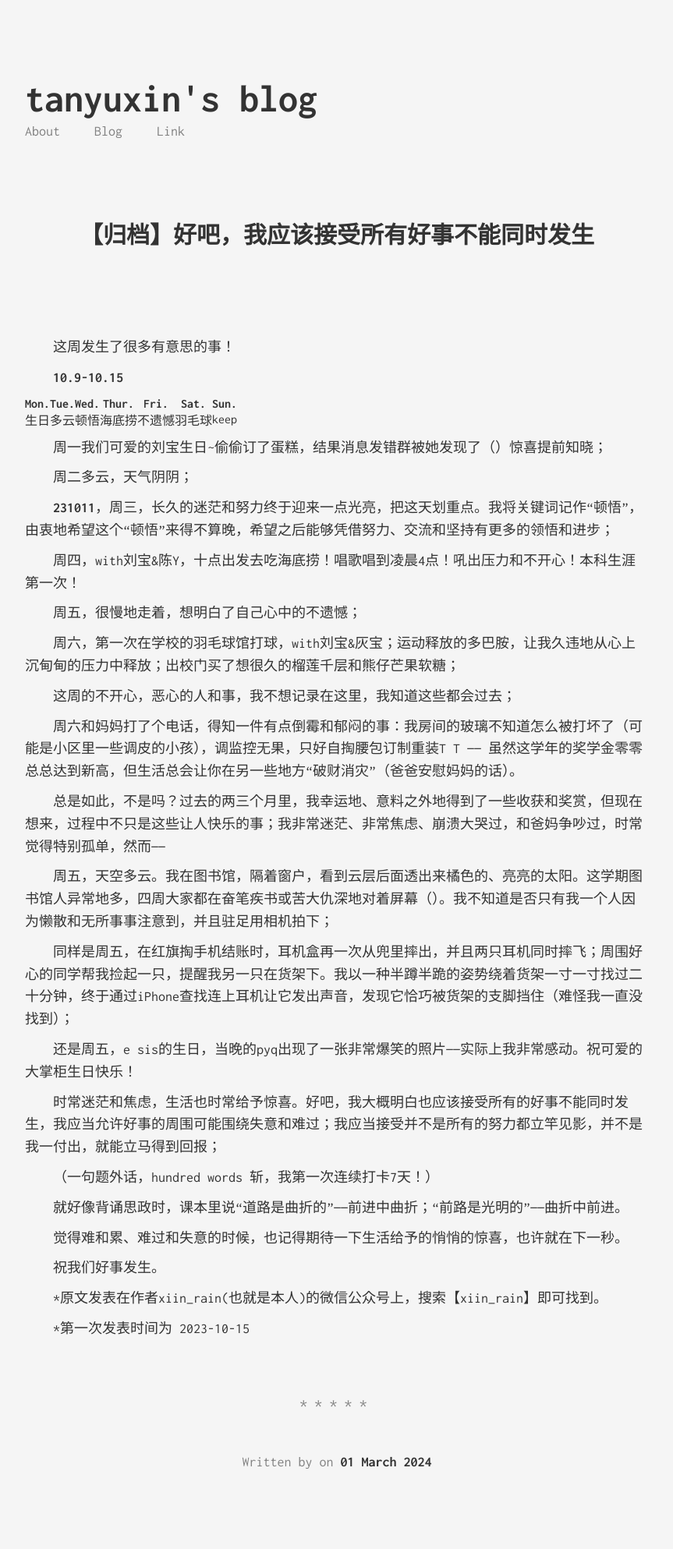
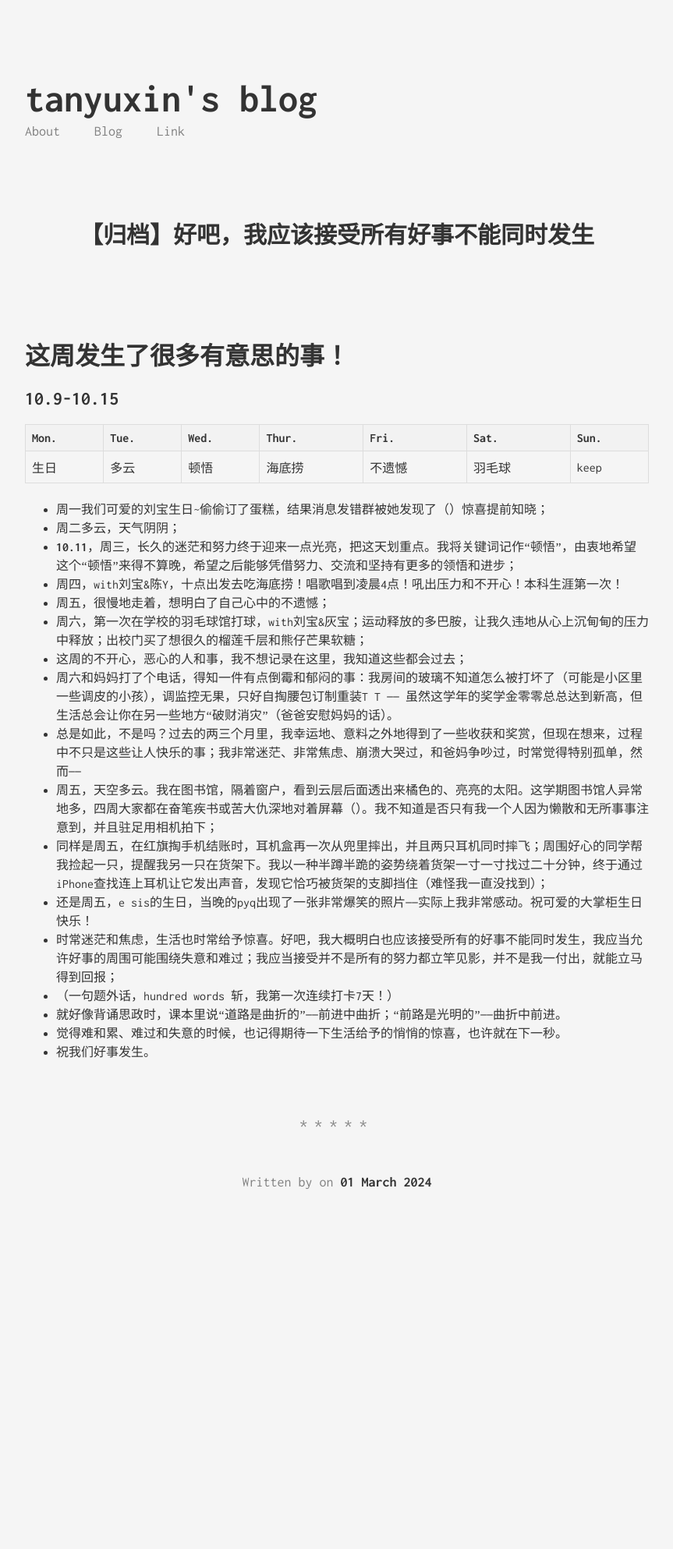
Before and after one commit to x1in-rain/x1in-rain.github.io, a Jekyll site: the page built from _posts/2024-03-01-【归档】好吧，我应该接受所有好事不能同时发生.md, in a window 1280 px wide. Shown: the whole page at 78% size, without its empty margins (208-1071 px from the left). Built offline with Jekyll 4.4.1, drawn with Linux system fonts in a browser that asks for light colours; after the commit the page ends 1628 px from its top, so only the background shows below that.

Commit message:
Update 2024-03-01-【归档】好吧，我应该接受所有好事不能同时发生.md

```diff
--- a/_posts/2024-03-01-【归档】好吧，我应该接受所有好事不能同时发生.md
+++ b/_posts/2024-03-01-【归档】好吧，我应该接受所有好事不能同时发生.md
@@ -6,52 +6,73 @@ date:   2024-03-01
 categories: [test]
 ---
 
-这周发生了很多有意思的事！
+<html lang="en">
+<head>
+<meta charset="UTF-8">
+<meta name="viewport" content="width=device-width, initial-scale=1.0">
+<title>Weekly Highlights</title>
+<style>
+  table {
+    width: 100%;
+    border-collapse: collapse;
+    margin-bottom: 20px;
+  }
+  th, td {
+    border: 1px solid #ddd;
+    padding: 8px;
+    text-align: left;
+  }
+  th {
+    background-color: #f2f2f2;
+  }
+</style>
+</head>
+<body>
 
-**10.9-10.15**
+<h1>这周发生了很多有意思的事！</h1>
 
-| Mon. | Tue. | Wed. | Thur.  | Fri.   | Sat.   | Sun. |
-| ---- | ---- | ---- | ------ | ------ | ------ | ---- |
-| 生日 | 多云 | 顿悟 | 海底捞 | 不遗憾 | 羽毛球 | keep |
+<h2>10.9-10.15</h2>
 
-周一我们可爱的刘宝生日~偷偷订了蛋糕，结果消息发错群被她发现了（）惊喜提前知晓；
+<table>
+  <tr>
+    <th>Mon.</th>
+    <th>Tue.</th>
+    <th>Wed.</th>
+    <th>Thur.</th>
+    <th>Fri.</th>
+    <th>Sat.</th>
+    <th>Sun.</th>
+  </tr>
+  <tr>
+    <td>生日</td>
+    <td>多云</td>
+    <td>顿悟</td>
+    <td>海底捞</td>
+    <td>不遗憾</td>
+    <td>羽毛球</td>
+    <td>keep</td>
+  </tr>
+</table>
 
-周二多云，天气阴阴；
+<ul>
+  <li>周一我们可爱的刘宝生日~偷偷订了蛋糕，结果消息发错群被她发现了（）惊喜提前知晓；</li>
+  <li>周二多云，天气阴阴；</li>
+  <li><strong>10.11</strong>，周三，长久的迷茫和努力终于迎来一点光亮，把这天划重点。我将关键词记作“顿悟”，由衷地希望这个“顿悟”来得不算晚，希望之后能够凭借努力、交流和坚持有更多的领悟和进步；</li>
+  <li>周四，with刘宝&amp;陈Y，十点出发去吃海底捞！唱歌唱到凌晨4点！吼出压力和不开心！本科生涯第一次！</li>
+  <li>周五，很慢地走着，想明白了自己心中的不遗憾；</li>
+  <li>周六，第一次在学校的羽毛球馆打球，with刘宝&amp;灰宝；运动释放的多巴胺，让我久违地从心上沉甸甸的压力中释放；出校门买了想很久的榴莲千层和熊仔芒果软糖；</li>
+  <li>这周的不开心，恶心的人和事，我不想记录在这里，我知道这些都会过去；</li>
+  <li>周六和妈妈打了个电话，得知一件有点倒霉和郁闷的事：我房间的玻璃不知道怎么被打坏了（可能是小区里一些调皮的小孩），调监控无果，只好自掏腰包订制重装T T —— 虽然这学年的奖学金零零总总达到新高，但生活总会让你在另一些地方“破财消灾”（爸爸安慰妈妈的话）。</li>
+  <li>总是如此，不是吗？过去的两三个月里，我幸运地、意料之外地得到了一些收获和奖赏，但现在想来，过程中不只是这些让人快乐的事；我非常迷茫、非常焦虑、崩溃大哭过，和爸妈争吵过，时常觉得特别孤单，然而——</li>
+  <li>周五，天空多云。我在图书馆，隔着窗户，看到云层后面透出来橘色的、亮亮的太阳。这学期图书馆人异常地多，四周大家都在奋笔疾书或苦大仇深地对着屏幕（）。我不知道是否只有我一个人因为懒散和无所事事注意到，并且驻足用相机拍下；</li>
+  <li>同样是周五，在红旗掏手机结账时，耳机盒再一次从兜里摔出，并且两只耳机同时摔飞；周围好心的同学帮我捡起一只，提醒我另一只在货架下。我以一种半蹲半跪的姿势绕着货架一寸一寸找过二十分钟，终于通过iPhone查找连上耳机让它发出声音，发现它恰巧被货架的支脚挡住（难怪我一直没找到）；</li>
+  <li>还是周五，e sis的生日，当晚的pyq出现了一张非常爆笑的照片——实际上我非常感动。祝可爱的大掌柜生日快乐！</li>
+  <li>时常迷茫和焦虑，生活也时常给予惊喜。好吧，我大概明白也应该接受所有的好事不能同时发生，我应当允许好事的周围可能围绕失意和难过；我应当接受并不是所有的努力都立竿见影，并不是我一付出，就能立马得到回报；</li>
+  <li>（一句题外话，hundred words 斩，我第一次连续打卡7天！）</li>
+  <li>就好像背诵思政时，课本里说“道路是曲折的”——前进中曲折；“前路是光明的”——曲折中前进。</li>
+  <li>觉得难和累、难过和失意的时候，也记得期待一下生活给予的悄悄的惊喜，也许就在下一秒。</li>
+  <li>祝我们好事发生。</li>
+</ul>
 
-**231011**，周三，长久的迷茫和努力终于迎来一点光亮，把这天划重点。我将关键词记作“顿悟”，由衷地希望这个“顿悟”来得不算晚，希望之后能够凭借努力、交流和坚持有更多的领悟和进步；
-
-周四，with刘宝&陈Y，十点出发去吃海底捞！唱歌唱到凌晨4点！吼出压力和不开心！本科生涯第一次！
-
-周五，很慢地走着，想明白了自己心中的不遗憾；
-
-周六，第一次在学校的羽毛球馆打球，with刘宝&灰宝；运动释放的多巴胺，让我久违地从心上沉甸甸的压力中释放；出校门买了想很久的榴莲千层和熊仔芒果软糖；
-
-这周的不开心，恶心的人和事，我不想记录在这里，我知道这些都会过去；
-
-周六和妈妈打了个电话，得知一件有点倒霉和郁闷的事：我房间的玻璃不知道怎么被打坏了（可能是小区里一些调皮的小孩），调监控无果，只好自掏腰包订制重装T T —— 虽然这学年的奖学金零零总总达到新高，但生活总会让你在另一些地方“破财消灾”（爸爸安慰妈妈的话）。
-
-总是如此，不是吗？过去的两三个月里，我幸运地、意料之外地得到了一些收获和奖赏，但现在想来，过程中不只是这些让人快乐的事；我非常迷茫、非常焦虑、崩溃大哭过，和爸妈争吵过，时常觉得特别孤单，然而——
-
-周五，天空多云。我在图书馆，隔着窗户，看到云层后面透出来橘色的、亮亮的太阳。这学期图书馆人异常地多，四周大家都在奋笔疾书或苦大仇深地对着屏幕（）。我不知道是否只有我一个人因为懒散和无所事事注意到，并且驻足用相机拍下；
-
-同样是周五，在红旗掏手机结账时，耳机盒再一次从兜里摔出，并且两只耳机同时摔飞；周围好心的同学帮我捡起一只，提醒我另一只在货架下。我以一种半蹲半跪的姿势绕着货架一寸一寸找过二十分钟，终于通过iPhone查找连上耳机让它发出声音，发现它恰巧被货架的支脚挡住（难怪我一直没找到）；
-
-还是周五，e sis的生日，当晚的pyq出现了一张非常爆笑的照片——实际上我非常感动。祝可爱的大掌柜生日快乐！
-
-时常迷茫和焦虑，生活也时常给予惊喜。好吧，我大概明白也应该接受所有的好事不能同时发生，我应当允许好事的周围可能围绕失意和难过；我应当接受并不是所有的努力都立竿见影，并不是我一付出，就能立马得到回报；
-
-（一句题外话，hundred words 斩，我第一次连续打卡7天！）
-
-就好像背诵思政时，课本里说“道路是曲折的”——前进中曲折；“前路是光明的”——曲折中前进。
-
-觉得难和累、难过和失意的时候，也记得期待一下生活给予的悄悄的惊喜，也许就在下一秒。
-
-祝我们好事发生。
-
-
-
-
-
-*原文发表在作者xiin_rain(也就是本人)的微信公众号上，搜索【xiin_rain】即可找到。
-
-*第一次发表时间为 2023-10-15
+</body>
+</html>
```
